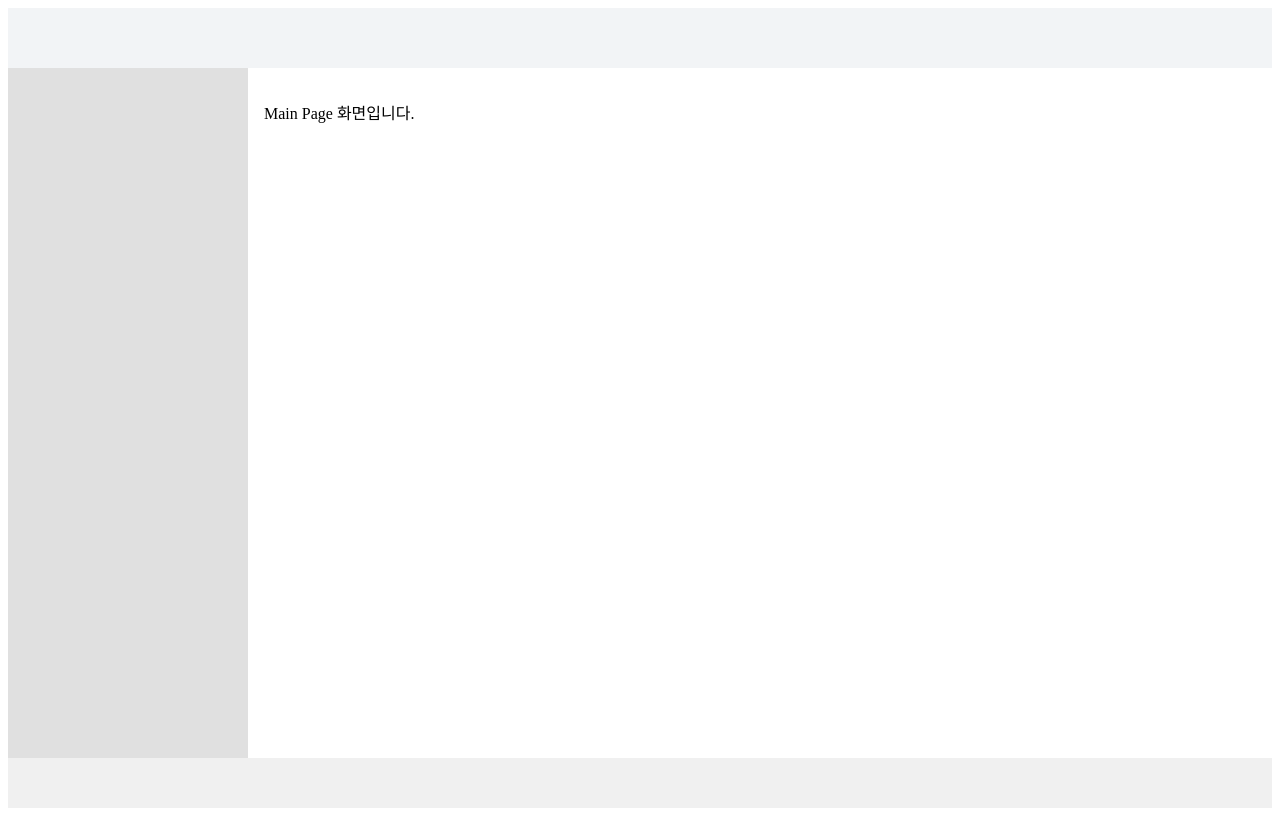
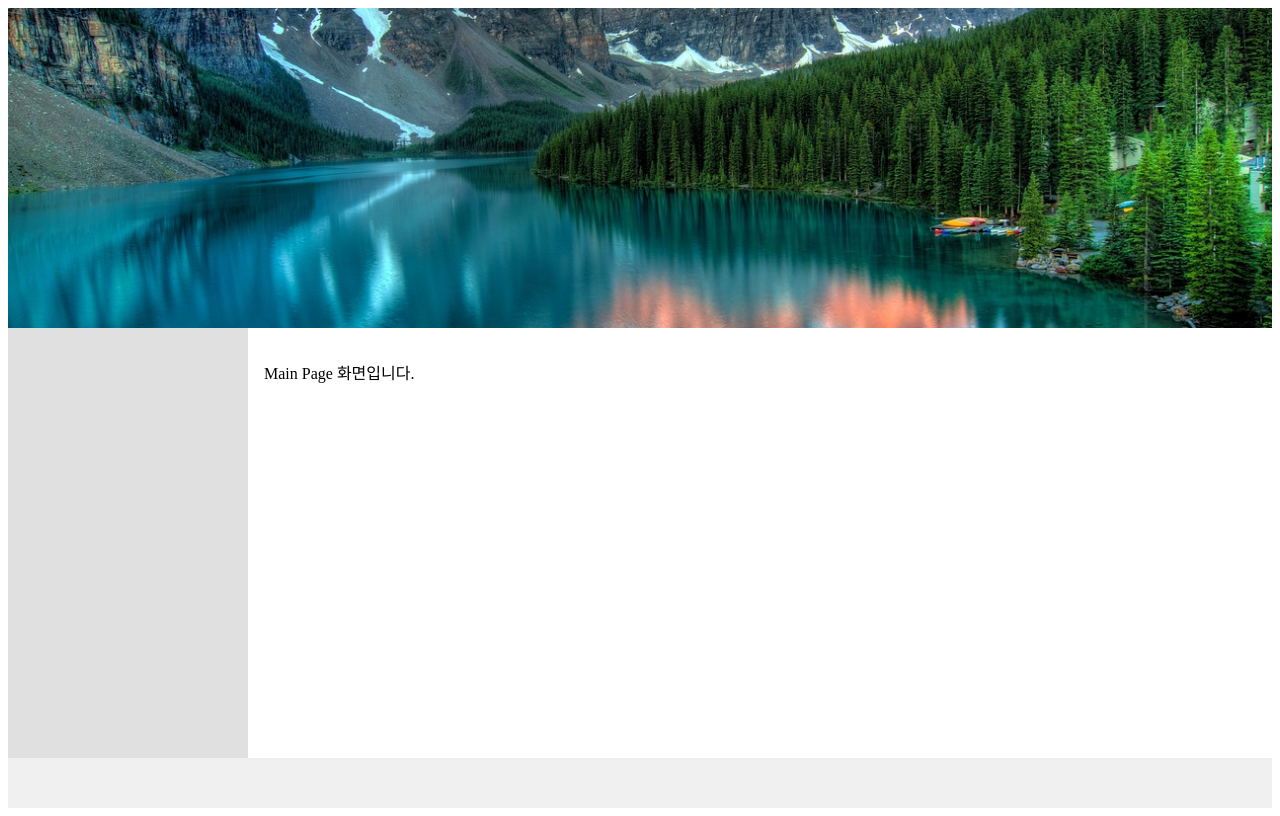
Before and after one commit to ghtak/react_base, a React (Vite) app: page / in a window 1280 px wide. Built offline with nearby package versions, Linux system fonts and the light colour scheme.

Commit message:
feat: image css

```diff
--- a/src/components/styles/mainlayout.module.scss
+++ b/src/components/styles/mainlayout.module.scss
@@ -5,8 +5,10 @@
 }
 
 .header {
-  height: 3.75rem; /* 60px -> rem 변환 (접근성 고려) */
-  background-color: $color-white-200
+  height: 20rem; /* 60px -> rem 변환 (접근성 고려) */
+  background-image: url('src/assets/images/image-intro.jpg');
+  background-size: cover;
+  background-position: center;;
 }
 
 .content {
```
Also changed, not shown: src/assets/images/image-intro.jpg (added).
